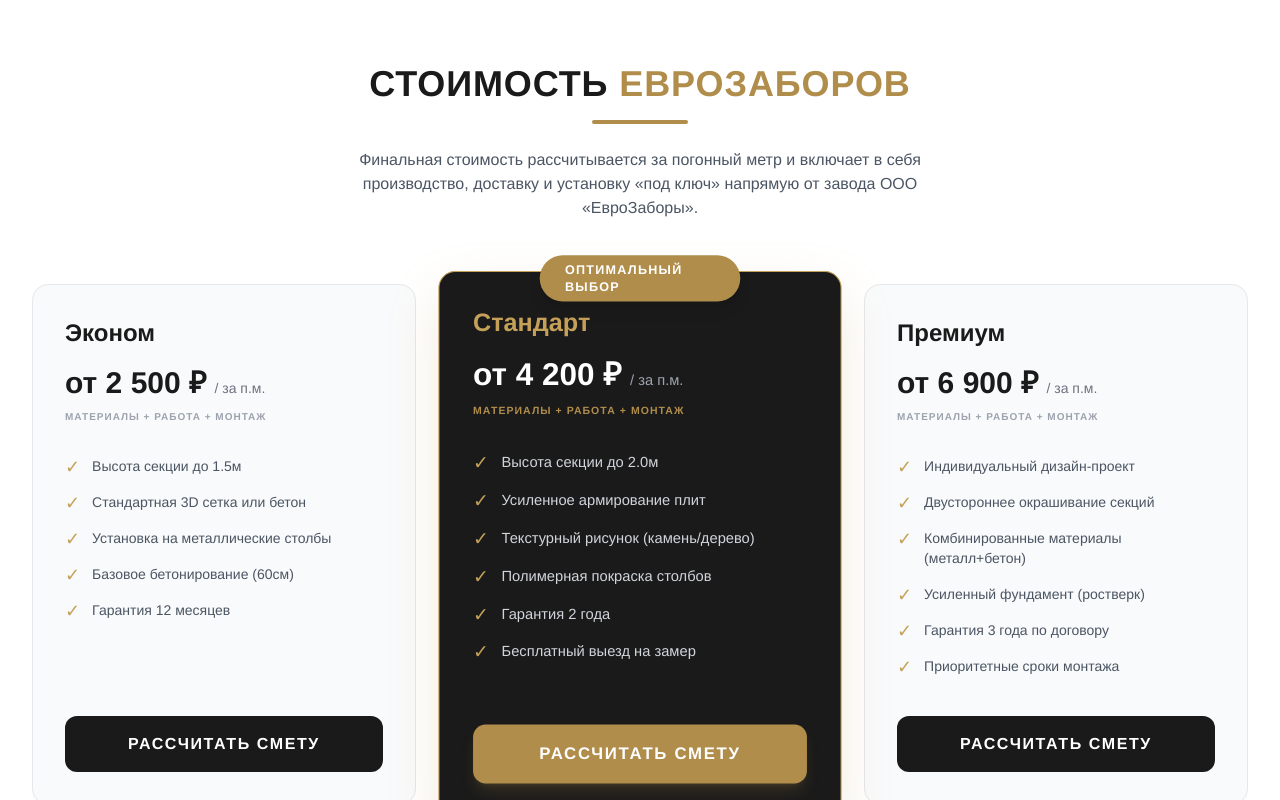
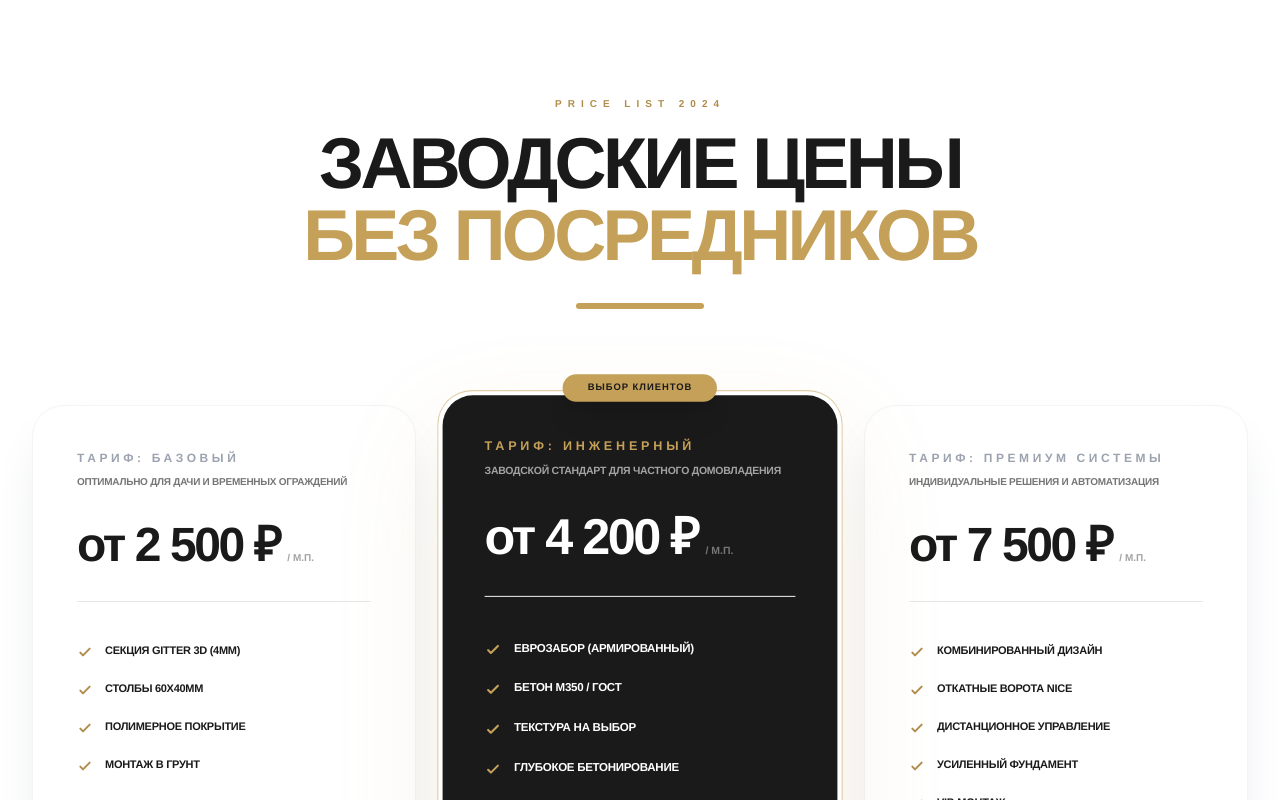
Before and after one commit to ksasha79/KovkaMaster, a React (Vite) app: page / in a window 1280 px wide. Shown: the part 5800-6600 px from the top of the page. Built offline with nearby package versions, Linux system fonts and the light colour scheme.

Commit message:
Update Pricing.tsx

```diff
--- a/components/Pricing.tsx
+++ b/components/Pricing.tsx
@@ -1,114 +1,93 @@
+
 import React from 'react';
 
 const plans = [
   {
-    name: 'Эконом',
+    name: 'Базовый',
     price: 'от 2 500 ₽',
-    features: [
-      'Высота секции до 1.5м',
-      'Стандартная 3D сетка или бетон',
-      'Установка на металлические столбы',
-      'Базовое бетонирование (60см)',
-      'Гарантия 12 месяцев'
-    ],
+    desc: 'Оптимально для дачи и временных ограждений',
+    features: ['Секция Gitter 3D (4мм)', 'Столбы 60х40мм', 'Полимерное покрытие', 'Монтаж в грунт'],
     popular: false
   },
   {
-    name: 'Стандарт',
+    name: 'Инженерный',
     price: 'от 4 200 ₽',
-    features: [
-      'Высота секции до 2.0м',
-      'Усиленное армирование плит',
-      'Текстурный рисунок (камень/дерево)',
-      'Полимерная покраска столбов',
-      'Гарантия 2 года',
-      'Бесплатный выезд на замер'
-    ],
+    desc: 'Заводской стандарт для частного домовладения',
+    features: ['Еврозабор (Армированный)', 'Бетон М350 / ГОСТ', 'Текстура на выбор', 'Глубокое бетонирование', 'Гарантия 24 месяца'],
     popular: true
   },
   {
-    name: 'Премиум',
-    price: 'от 6 900 ₽',
-    features: [
-      'Индивидуальный дизайн-проект',
-      'Двустороннее окрашивание секций',
-      'Комбинированные материалы (металл+бетон)',
-      'Усиленный фундамент (ростверк)',
-      'Гарантия 3 года по договору',
-      'Приоритетные сроки монтажа'
-    ],
+    name: 'Премиум Системы',
+    price: 'от 7 500 ₽',
+    desc: 'Индивидуальные решения и автоматизация',
+    features: ['Комбинированный дизайн', 'Откатные ворота NICE', 'Дистанционное управление', 'Усиленный фундамент', 'VIP-монтаж'],
     popular: false
   }
 ];
 
 const Pricing: React.FC = () => {
   return (
-    <section id="pricing" className="py-24 bg-white relative">
+    <section id="pricing" className="py-32 bg-white relative overflow-hidden">
       <div className="max-w-7xl mx-auto px-4 sm:px-6 lg:px-8">
-        <div className="text-center mb-16">
-          <h2 className="text-3xl md:text-4xl font-bold text-metal-900 uppercase tracking-wide">
-            Стоимость <span className="text-gold-600">ЕвроЗаборов</span>
-          </h2>
-          <div className="h-1 w-24 bg-gold-600 mx-auto mt-4 rounded-full"></div>
-          <p className="mt-6 text-gray-600 max-w-2xl mx-auto">
-            Финальная стоимость рассчитывается за погонный метр и включает в себя производство, доставку и установку «под ключ» напрямую от завода ООО «ЕвроЗаборы».
-          </p>
+        <div className="text-center mb-24">
+          <h2 className="text-[10px] font-black text-gold-600 uppercase tracking-[0.6em] mb-4">Price List 2024</h2>
+          <h3 className="text-5xl md:text-7xl font-black text-metal-900 uppercase tracking-tighter leading-none">
+            ЗАВОДСКИЕ ЦЕНЫ <br/> <span className="text-gold-500">БЕЗ ПОСРЕДНИКОВ</span>
+          </h3>
+          <div className="h-1.5 w-32 bg-gold-500 mx-auto mt-8 rounded-full"></div>
         </div>
 
-        <div className="grid grid-cols-1 md:grid-cols-3 gap-8 items-stretch">
+        <div className="grid grid-cols-1 lg:grid-cols-3 gap-8 items-stretch">
           {plans.map((plan, idx) => (
             <div
               key={idx}
-              className={`relative p-8 rounded-2xl border transition-all duration-500 flex flex-col ${
+              className={`relative flex flex-col p-1 bg-white rounded-[2rem] transition-all duration-500 ${
                 plan.popular
-                ? 'border-gold-500 shadow-[0_20px_50px_rgba(197,160,89,0.2)] lg:scale-105 z-10 bg-metal-900 text-white'
-                : 'border-gray-200 bg-gray-50 text-metal-900'
+                ? 'shadow-[0_40px_100px_rgba(197,160,89,0.15)] ring-1 ring-gold-500/50 scale-105 z-10'
+                : 'shadow-2xl shadow-gray-200 border border-gray-100'
               }`}
             >
+              <div className={`flex-grow p-10 rounded-[1.8rem] ${plan.popular ? 'bg-metal-900 text-white' : 'bg-white text-metal-900'}`}>
                 {plan.popular && (
-                <span className="absolute -top-4 left-1/2 -translate-x-1/2 bg-gold-600 text-white px-6 py-1.5 rounded-full text-xs font-black uppercase tracking-widest shadow-lg">
-                  Оптимальный выбор
-                </span>
+                  <div className="absolute -top-4 left-1/2 -translate-x-1/2 bg-gold-500 text-metal-900 px-6 py-1.5 rounded-full text-[9px] font-black uppercase tracking-widest shadow-xl">
+                    Выбор клиентов
+                  </div>
                 )}
 
-              <div className="mb-8">
-                <h3 className={`text-2xl font-bold mb-4 ${plan.popular ? 'text-gold-500' : 'text-metal-900'}`}>{plan.name}</h3>
-                <div className="flex items-baseline">
-                  <span className="text-3xl font-black">{plan.price}</span>
-                  <span className={`text-sm ml-2 ${plan.popular ? 'text-gray-400' : 'text-gray-500'}`}>/ за п.м.</span>
-                </div>
-                <div className={`text-[10px] mt-2 uppercase font-bold tracking-widest ${plan.popular ? 'text-gold-600' : 'text-gray-400'}`}>
-                  Материалы + Работа + Монтаж
-                </div>
+                <h3 className={`text-xs font-black uppercase tracking-[0.3em] mb-2 ${plan.popular ? 'text-gold-500' : 'text-gray-400'}`}>
+                  Тариф: {plan.name}
+                </h3>
+                <p className="text-[10px] uppercase font-bold tracking-tight opacity-60 mb-8">{plan.desc}</p>
+
+                <div className="flex items-baseline mb-10 border-b border-current/10 pb-8">
+                  <span className="text-5xl font-black tracking-tighter">{plan.price}</span>
+                  <span className="text-[10px] font-black ml-2 uppercase opacity-40">/ м.п.</span>
                 </div>
 
-              <ul className="space-y-4 mb-10 flex-grow">
+                <ul className="space-y-5 mb-12">
                   {plan.features.map((feature, fIdx) => (
-                  <li key={fIdx} className="flex items-start text-sm">
-                    <span className="text-gold-500 mr-3 mt-0.5 text-lg leading-none">✓</span>
-                    <span className={plan.popular ? 'text-gray-300' : 'text-gray-600'}>{feature}</span>
+                    <li key={fIdx} className="flex items-start text-[11px] uppercase font-bold tracking-tight">
+                      <svg className={`w-4 h-4 mr-3 mt-0.5 ${plan.popular ? 'text-gold-500' : 'text-gold-600'}`} fill="none" viewBox="0 0 24 24" stroke="currentColor">
+                        <path strokeLinecap="round" strokeLinejoin="round" strokeWidth={3} d="M5 13l4 4L19 7" />
+                      </svg>
+                      {feature}
                     </li>
                   ))}
                 </ul>
 
                 <a
                   href="#contact"
-                className={`block text-center py-4 rounded-xl font-black uppercase tracking-widest transition-all transform active:scale-95 ${
+                  className={`block text-center py-5 rounded-xl font-black uppercase tracking-[0.3em] text-[10px] transition-all ${
                     plan.popular
-                  ? 'bg-gold-600 hover:bg-gold-500 text-white shadow-lg shadow-gold-600/20'
-                  : 'bg-metal-900 hover:bg-metal-800 text-white'
+                    ? 'bg-gold-500 text-metal-900 hover:bg-white hover:text-metal-900 shadow-lg shadow-gold-500/20'
+                    : 'bg-metal-900 text-white hover:bg-gold-600'
                   }`}
                 >
-                РАССЧИТАТЬ СМЕТУ
+                  Заказать расчет
                 </a>
               </div>
+            </div>
           ))}
-        </div>
-
-        <div className="mt-16 p-6 bg-metal-800/5 rounded-2xl border border-dashed border-gray-300 text-center">
-          <p className="text-sm text-gray-500">
-            * Указанные цены являются актуальными на текущий сезон. Точная стоимость фиксируется в официальном договоре с ООО после замера и анализа грунта.
-          </p>
         </div>
       </div>
     </section>
```
Lines whose indentation alone changed are shown as unchanged.
